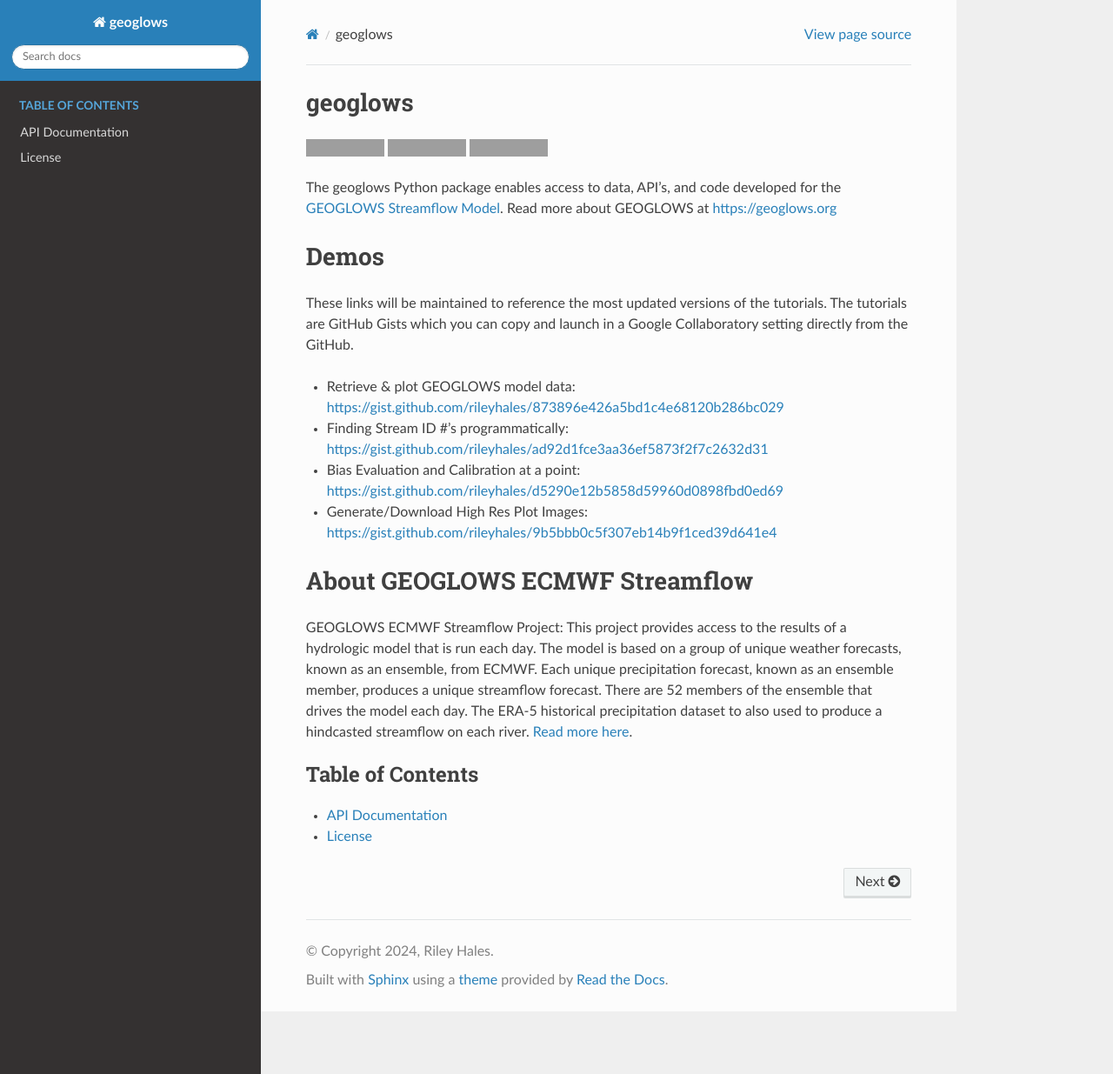
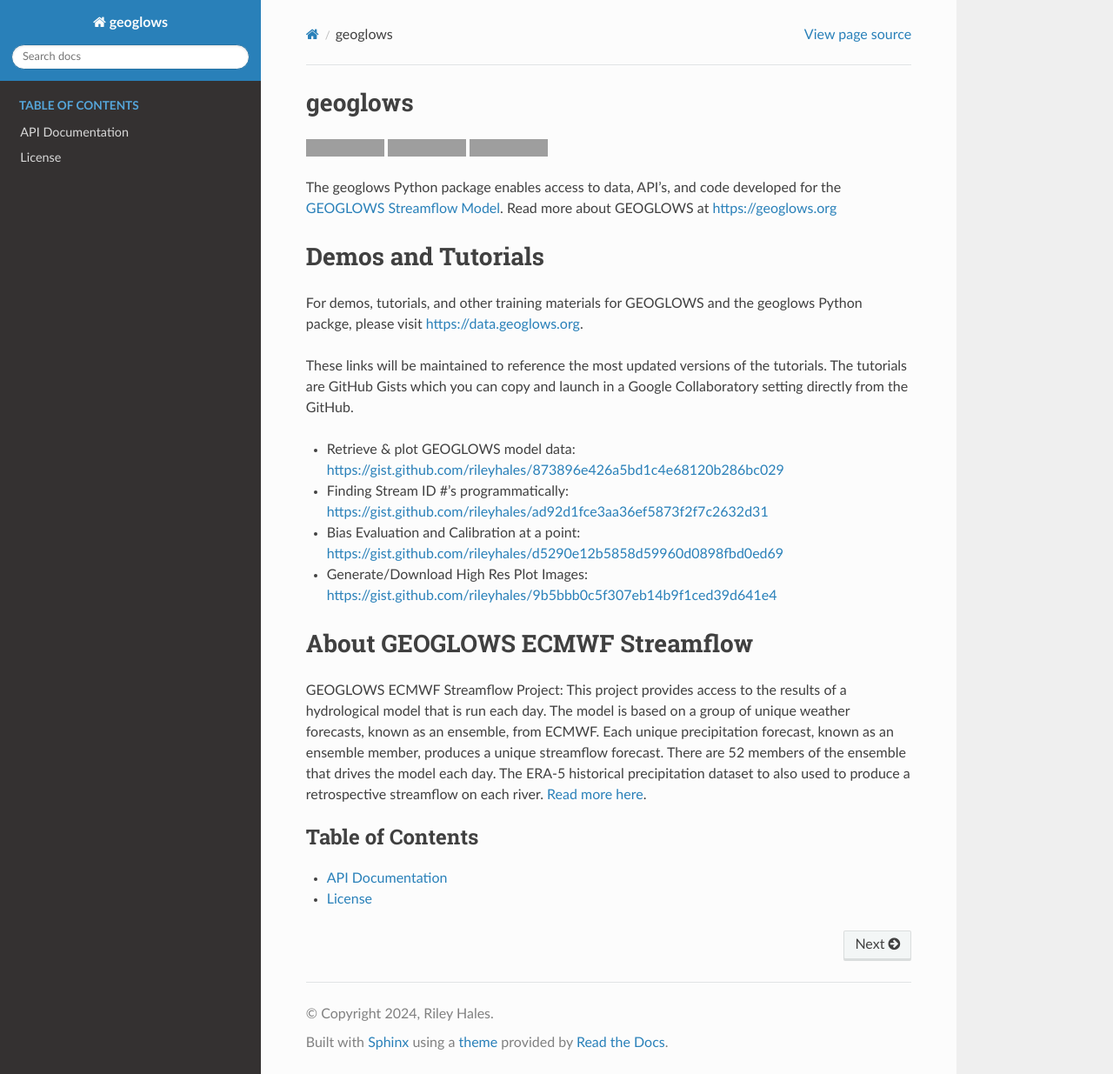
Before and after one commit to geoglows/pygeoglows, a Sphinx documentation site: the page built from docs/index.rst, in a window 1280 px wide and 1235 px high. Shown: the whole window at 87% size. Built offline with Sphinx 7.4.7 and the Read the Docs theme 2.0.0, drawn with Linux system fonts in a browser that asks for light colours; grey boxes are pictures that could not be loaded.

Commit message:
code and docs simplification

```diff
--- a/docs/api-documentation/analyze.rst
+++ b/docs/api-documentation/analyze.rst
@@ -2,8 +2,6 @@
 geoglows.analyze
 ================
 
-Analyze
-~~~~~~~
 Functions which post process results from the streamflow data service into additional, useful products
 
 .. automodule:: geoglows.analyze
--- a/docs/index.rst
+++ b/docs/index.rst
@@ -1,17 +1,20 @@
 geoglows
 ========
-.. image:: https://anaconda.org/geoglows/geoglows/badges/platforms.svg
+.. image:: https://anaconda.org/conda-forge/geoglows/badges/platforms.svg
         :target: https://anaconda.org/geoglows/geoglows
 .. image:: https://img.shields.io/pypi/v/geoglows
         :target: https://pypi.org/project/geoglows
-.. image:: https://anaconda.org/geoglows/geoglows/badges/latest_release_date.svg
+.. image:: https://anaconda.org/conda-forge/geoglows/badges/latest_release_date.svg
         :target: https://anaconda.org/geoglows/geoglows
 
 The geoglows Python package enables access to data, API's, and code developed for the `GEOGLOWS Streamflow Model <https://geoglows.ecmwf.int>`_.
 Read more about GEOGLOWS at `<https://geoglows.org>`_
 
-Demos
-=====
+Demos and Tutorials
+===================
+For demos, tutorials, and other training materials for GEOGLOWS and the geoglows Python packge, please visit
+`<https://data.geoglows.org>`_.
+
 These links will be maintained to reference the most updated versions of the tutorials.
 The tutorials are GitHub Gists which you can copy and launch in a Google Collaboratory setting directly from the GitHub.
 
@@ -22,11 +25,11 @@
 
 About GEOGLOWS ECMWF Streamflow
 ===============================
-GEOGLOWS ECMWF Streamflow Project: This project provides access to the results of a hydrologic model that is run each
+GEOGLOWS ECMWF Streamflow Project: This project provides access to the results of a hydrological model that is run each
 day. The model is based on a group of unique weather forecasts, known as an ensemble, from ECMWF. Each unique
 precipitation forecast, known as an ensemble member, produces a unique streamflow forecast. There are 52 members of the
 ensemble that drives the model each day. The ERA-5 historical precipitation dataset to also used to produce a
-hindcasted streamflow on each river. `Read more here <https://geoglows.ecmwf.int>`_.
+retrospective streamflow on each river. `Read more here <https://geoglows.ecmwf.int>`_.
 
 .. toctree::
     :caption: Table of Contents
```
Also changed, not shown: 1 other file.
